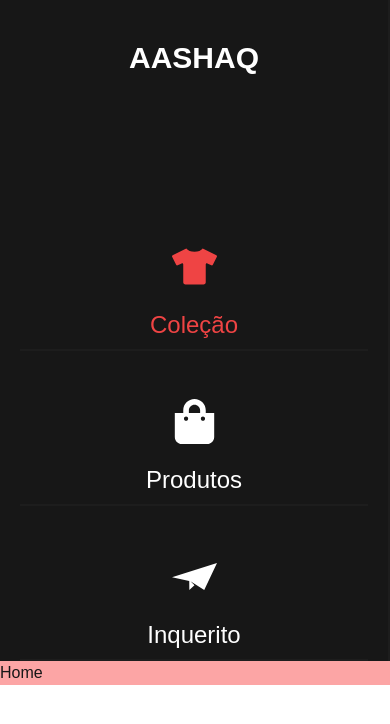
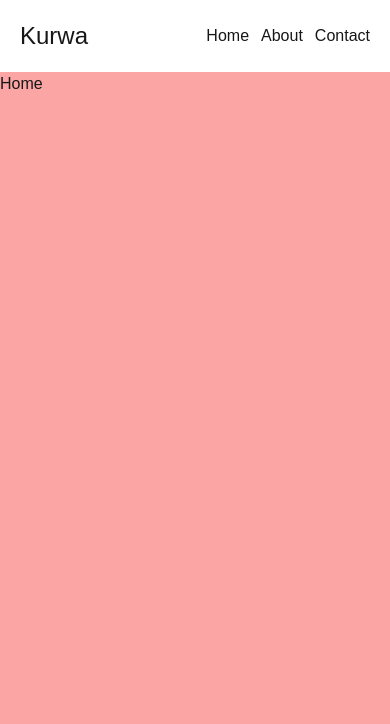
Before and after one commit to Satumbo9/aashaqclothing, a Next.js app in the folder aashaqweb/: page /Home in a window 390 px wide. Shown: the top 724 px of the page. Built offline with nearby package versions, Linux system fonts and the light colour scheme.

Commit message:
Left sidebar done -> Responsive

```diff
--- a/aashaqweb/app/About/page.tsx
+++ b/aashaqweb/app/(about)/page.tsx
@@ -1,5 +1,5 @@
 import React from "react";
-import { aboutLinks } from "../componets/shared/data";
+import { aboutLinks } from "../../components/shared/data";
 import Link from "next/link";
 
 const page = () => {
--- a/aashaqweb/app/Home/page.tsx
+++ b/aashaqweb/app/Home/page.tsx
@@ -1,7 +1,7 @@
 import React from "react";
 
 const Home = () => {
-  return <div className=" bg-red-300   w-full">Home</div>;
+  return <div className=" bg-red-300 size-full">Home</div>;
 };
 
 export default Home;
--- a/aashaqweb/app/componets/ui/SideBar.tsx
+++ /dev/null
@@ -1,50 +0,0 @@
-"use client";
-import React from "react";
-import { navLinks } from "../shared/data";
-import { TbBrightnessHalf } from "react-icons/tb";
-import { usePathname } from "next/navigation";
-
-import Link from "next/link";
-
-const SideBar = () => {
-  const pathname = usePathname();
-  console.log(pathname);
-  return (
-    <header
-      className="bg-[--background-primary] text-white px-5
-      flex flex-col gap-40 border-r-2 border-[#1d1d1d] "
-    >
-      <Link
-        className={`text-3xl font-semibold text-center mt-10
-        transition-color duration-150 ease-out hover:scale-105 ${
-          pathname === "/About" ? "text-red-500" : "hover:text-red-200"
-        }`}
-        href="/About"
-      >
-        AASHAQ
-      </Link>
-      <ul className=" flex flex-col gap-10 text-center ">
-        {navLinks.map((item) => (
-          <li className="">
-            <Link
-              className={`text-2xl flex flex-col items-center gap-5
-              border-b-2 border-[#1d1d1d] cursor-pointer
-                py-2 transition-color duration-150 ease-out hover:scale-105
-               ${
-                 pathname === item.route
-                   ? "text-red-500 "
-                   : "hover:text-red-200"
-               }`}
-              href={item.route}
-            >
-              {item.icon}
-              <p className="">{item.text}</p>
-            </Link>
-          </li>
-        ))}
-      </ul>
-    </header>
-  );
-};
-
-export default SideBar;
--- a/aashaqweb/app/layout.tsx
+++ b/aashaqweb/app/layout.tsx
@@ -1,8 +1,8 @@
 import type { Metadata } from "next";
 import localFont from "next/font/local";
 import "./globals.css";
-import SideBar from "@/app/componets/ui/SideBar";
-import NavDetails from "./componets/ui/NavDetails";
+import SideBar from "@/components/ui/SideBar";
+import NavDetails from "../components/ui/NavDetails";
 
 const geistSans = localFont({
   src: "./fonts/GeistVF.woff",
@@ -28,11 +28,13 @@ export default function RootLayout({
   return (
     <html lang="en">
       <body
-        className={`${geistSans.variable} ${geistMono.variable} antialiased h-screen w-screen xl:flex `}
+        className={`${geistSans.variable} ${geistMono.variable} antialiased h-screen w-screen xl:flex`}
       >
-        <SideBar />
-        {children}
-        {/* <NavDetails /> */}
+        <div className="relative size-full flex max-sm:flex-col">
+          <SideBar />
+          {children}
+          <NavDetails />
+        </div>
       </body>
     </html>
   );
--- a/aashaqweb/app/componets/ui/NavDetails.tsx
+++ b/aashaqweb/components/ui/NavDetails.tsx
@@ -6,11 +6,11 @@ import Link from "next/link";
 const NavDetails = () => {
   return (
     <header
-      className="bg-[--background-primary] text-white w-fit px-5
-      flex flex-col gap-40 border-r-2 border-[#1d1d1d] max-w-14 "
+      className="bg-[--background-primary] text-white w-[255px] px-5
+      flex flex-col gap-40 border-r-2 border-[#1d1d1d] max-sm:hidden"
     >
       <Link
-        className="text-3xl font-semibold text-center mt-10  hover:text-red-500 transition-color duration-150 ease-out "
+        className="text-3xl font-semibold text-center mt-10 hover:text-red-500 transition-color duration-150 ease-out "
         href="/About"
       >
         AA
--- /dev/null
+++ b/aashaqweb/components/ui/SideBar.tsx
@@ -0,0 +1,54 @@
+"use client";
+import React from "react";
+import { navLinks } from "../shared/data";
+import { TbBrightnessHalf } from "react-icons/tb";
+import { usePathname } from "next/navigation";
+
+import Link from "next/link";
+
+const SideBar = () => {
+  const pathname = usePathname();
+  console.log(pathname);
+  return (
+    <section className="w-[255px] max-sm:w-full">
+      <header className="fixed flex h-screen w-[255px] flex-col gap-40 border-r-2 border-[#1d1d1d] bg-[--background-primary] px-5 text-white max-sm:hidden">
+        <Link
+          className={`transition-color mt-10 text-center text-3xl font-semibold duration-150 ease-out hover:scale-105 ${
+            pathname === "/" ? "text-red-500" : "hover:text-red-200"
+          }`}
+          href="/"
+        >
+          AASHAQ
+        </Link>
+        <ul className="flex flex-col gap-10 text-center">
+          {navLinks.map((item) => (
+            <li className="">
+              <Link
+                className={`transition-color flex cursor-pointer flex-col items-center gap-5 border-b-2 border-[#1d1d1d] py-2 text-2xl duration-150 ease-out hover:scale-105 ${
+                  pathname === item.route
+                    ? "text-red-500"
+                    : "hover:text-red-200"
+                }`}
+                href={item.route}
+              >
+                {item.icon}
+                <p className="">{item.text}</p>
+              </Link>
+            </li>
+          ))}
+        </ul>
+      </header>
+
+      <div className="sticky top-0 flex justify-between p-5 sm:hidden">
+        <p className="text-2xl">Kurwa</p>
+        <div className="flex items-center gap-3">
+          <p>Home</p>
+          <p>About</p>
+          <p>Contact</p>
+        </div>
+      </div>
+    </section>
+  );
+};
+
+export default SideBar;
--- a/aashaqweb/package.json
+++ b/aashaqweb/package.json
@@ -11,6 +11,7 @@
   "dependencies": {
     "nanoid": "^5.0.7",
     "next": "14.2.15",
+    "prettier-plugin-tailwindcss": "^0.6.8",
     "react": "^18",
     "react-dom": "^18",
     "react-icons": "^5.3.0",
```
Also changed, not shown: aashaqweb/components/shared/data.tsx (renamed from aashaqweb/app/componets/shared/data.tsx), aashaqweb/components/ui/Input.tsx (added), aashaqweb/components/ui/icons.tsx (renamed from aashaqweb/app/componets/ui/icons.tsx), 2 other files (tests, documents, lock files or other folders).
